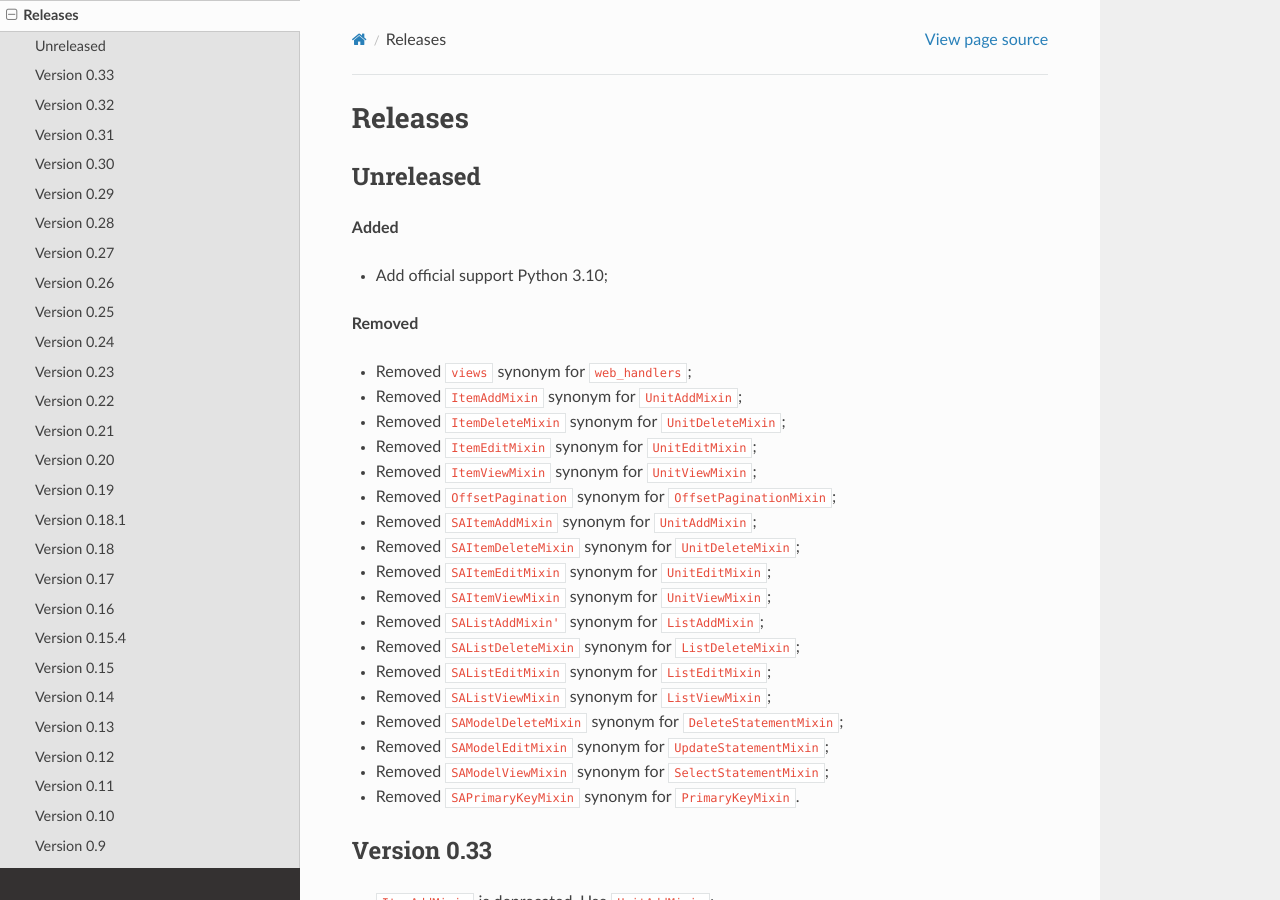
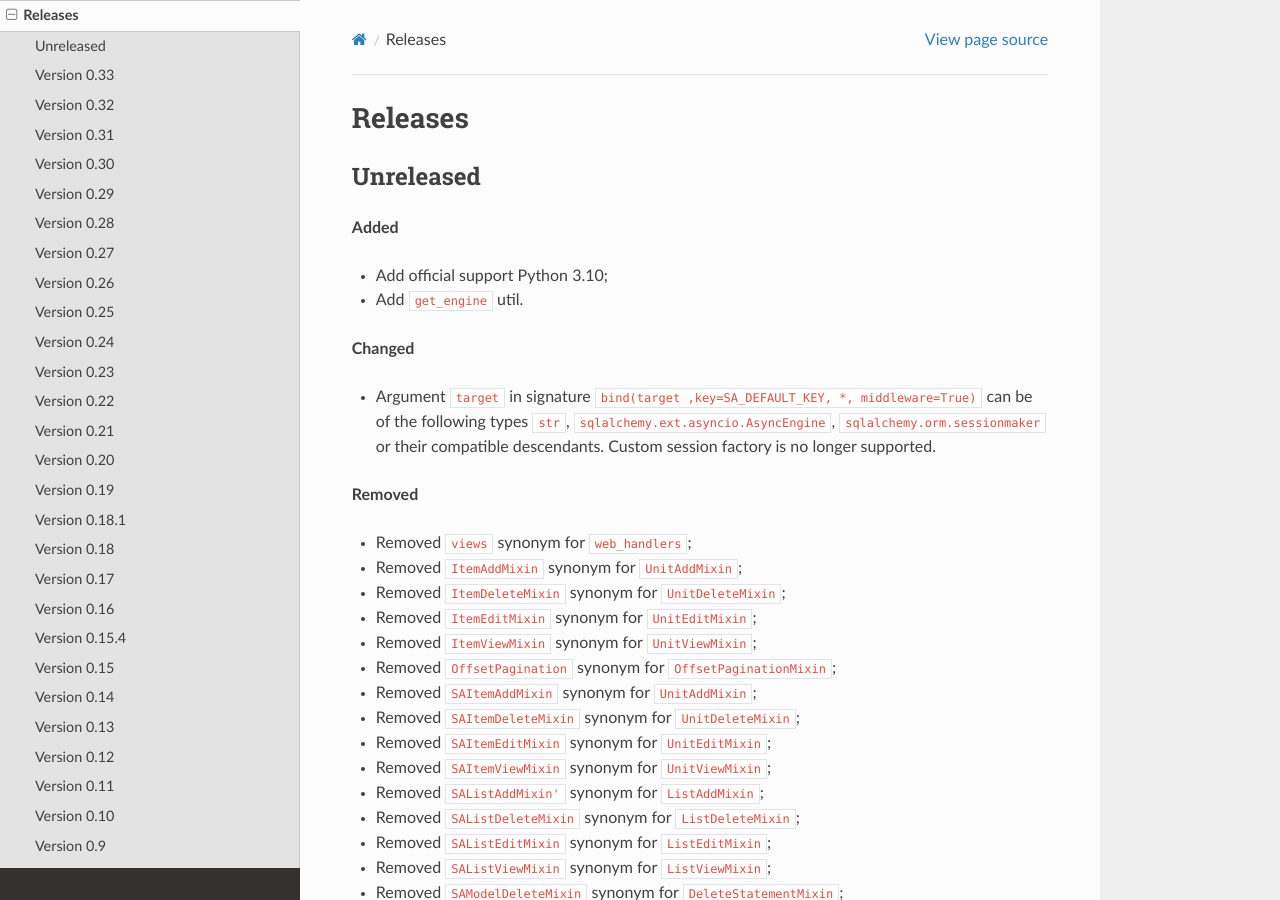
Before and after one commit to ri-gilfanov/aiohttp-sqlalchemy, a Sphinx documentation site: the page built from docs/releases.rst, in a window 1280 px wide and 900 px high. Built offline with Sphinx 7.4.7 and the Read the Docs theme 2.0.0, drawn with Linux system fonts in a browser that asks for light colours.

Commit message:
Update docs

```diff
--- a/docs/reference.rst
+++ b/docs/reference.rst
@@ -111,4 +111,6 @@ Additional functionality
 
 .. autofunction:: aiohttp_sqlalchemy.sa_middleware
 
+.. autofunction:: aiohttp_sqlalchemy.get_engine
+
 .. autofunction:: aiohttp_sqlalchemy.get_session_factory
--- a/docs/releases.rst
+++ b/docs/releases.rst
@@ -6,6 +6,15 @@ Unreleased
 **Added**
 
 * Add official support Python 3.10;
+* Add ``get_engine`` util.
+
+**Changed**
+
+* Argument ``target`` in signature ``bind(target ,key=SA_DEFAULT_KEY, *,
+  middleware=True)`` can be of the following types ``str``,
+  ``sqlalchemy.ext.asyncio.AsyncEngine``, ``sqlalchemy.orm.sessionmaker``
+  or their compatible descendants. Custom session factory is no longer
+  supported.
 
 **Removed**
 
```
Also changed, not shown: 1 other file.
